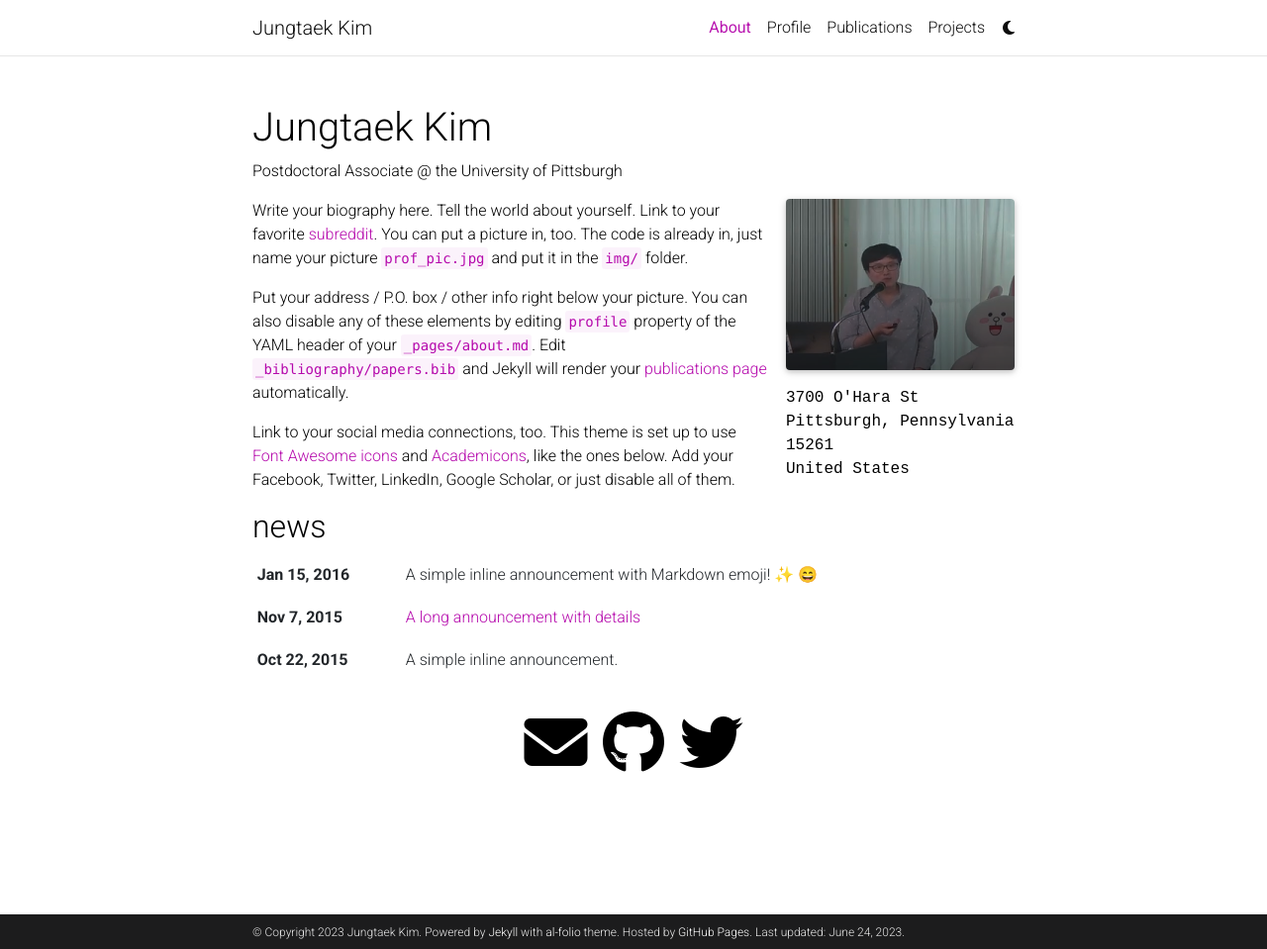
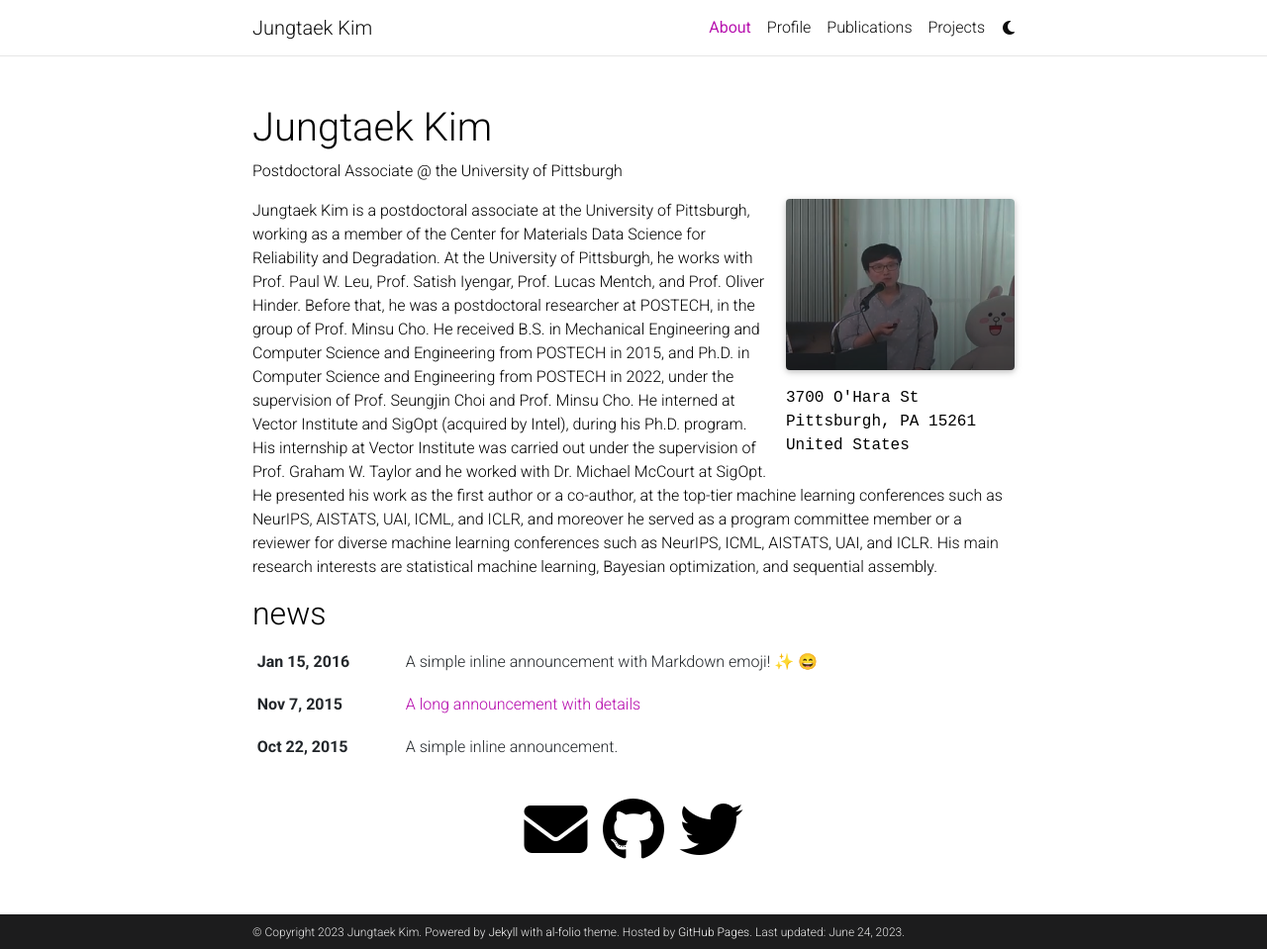
Before and after one commit to jungtaekkim/jungtaekkim.github.io, a Jekyll site: the page built from _pages/about.md, in a window 1280 px wide and 959 px high. Shown: the whole window at 99% size. Built offline with Jekyll 4.4.1, drawn with Linux system fonts in a browser that asks for light colours; full-size pictures stand in for the smaller copies a plugin makes; emoji names are drawn with the system emoji font; comment, search, counter and statistics services are not loaded; a style sheet for code colours, icons or effects is not loaded.

Commit message:
Update pages

```diff
--- a/_pages/about.md
+++ b/_pages/about.md
@@ -10,15 +10,11 @@ profile:
   image_circular: false # crops the image to make it circular
   address: >
     <p>3700 O'Hara St</p>
-    <p>Pittsburgh, Pennsylvania 15261</p>
+    <p>Pittsburgh, PA 15261</p>
     <p>United States</p>
 
-news: true  # includes a list of news items
-social: true  # includes social icons at the bottom of the page
+news: true
+social: true
 ---
 
-Write your biography here. Tell the world about yourself. Link to your favorite [subreddit](http://reddit.com). You can put a picture in, too. The code is already in, just name your picture `prof_pic.jpg` and put it in the `img/` folder.
-
-Put your address / P.O. box / other info right below your picture. You can also disable any of these elements by editing `profile` property of the YAML header of your `_pages/about.md`. Edit `_bibliography/papers.bib` and Jekyll will render your [publications page](/al-folio/publications/) automatically.
-
-Link to your social media connections, too. This theme is set up to use [Font Awesome icons](http://fortawesome.github.io/Font-Awesome/) and [Academicons](https://jpswalsh.github.io/academicons/), like the ones below. Add your Facebook, Twitter, LinkedIn, Google Scholar, or just disable all of them.
+Jungtaek Kim is a postdoctoral associate at the University of Pittsburgh, working as a member of the Center for Materials Data Science for Reliability and Degradation. At the University of Pittsburgh, he works with Prof. Paul W. Leu, Prof. Satish Iyengar, Prof. Lucas Mentch, and Prof. Oliver Hinder. Before that, he was a postdoctoral researcher at POSTECH, in the group of Prof. Minsu Cho. He received B.S. in Mechanical Engineering and Computer Science and Engineering from POSTECH in 2015, and Ph.D. in Computer Science and Engineering from POSTECH in 2022, under the supervision of Prof. Seungjin Choi and Prof. Minsu Cho. He interned at Vector Institute and SigOpt (acquired by Intel), during his Ph.D. program. His internship at Vector Institute was carried out under the supervision of Prof. Graham W. Taylor and he worked with Dr. Michael McCourt at SigOpt. He presented his work as the first author or a co-author, at the top-tier machine learning conferences such as NeurIPS, AISTATS, UAI, ICML, and ICLR, and moreover he served as a program committee member or a reviewer for diverse machine learning conferences such as NeurIPS, ICML, AISTATS, UAI, and ICLR. His main research interests are statistical machine learning, Bayesian optimization, and sequential assembly.
```
